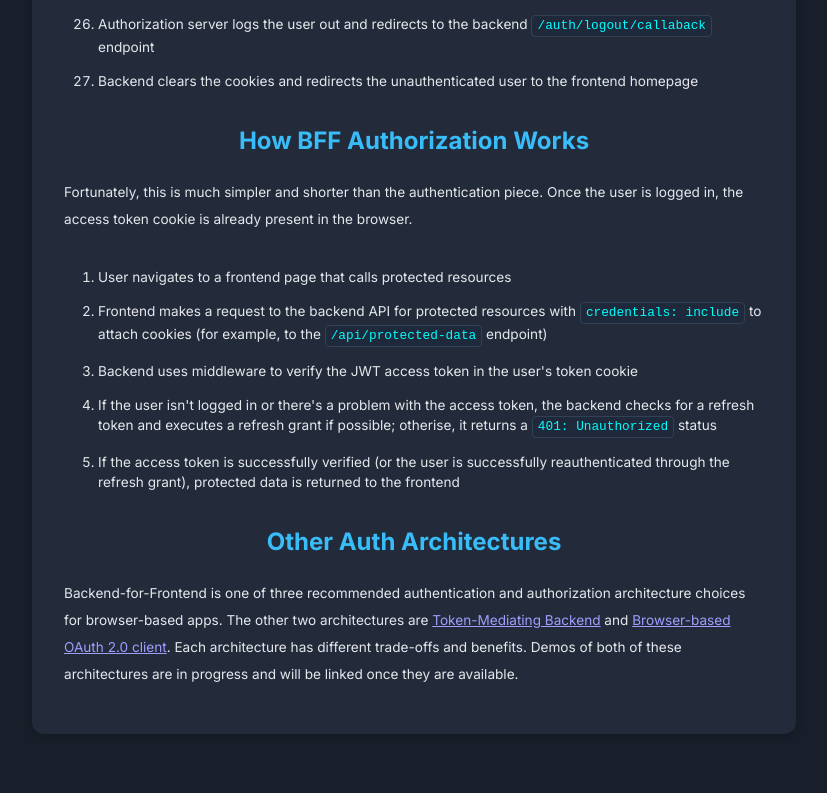
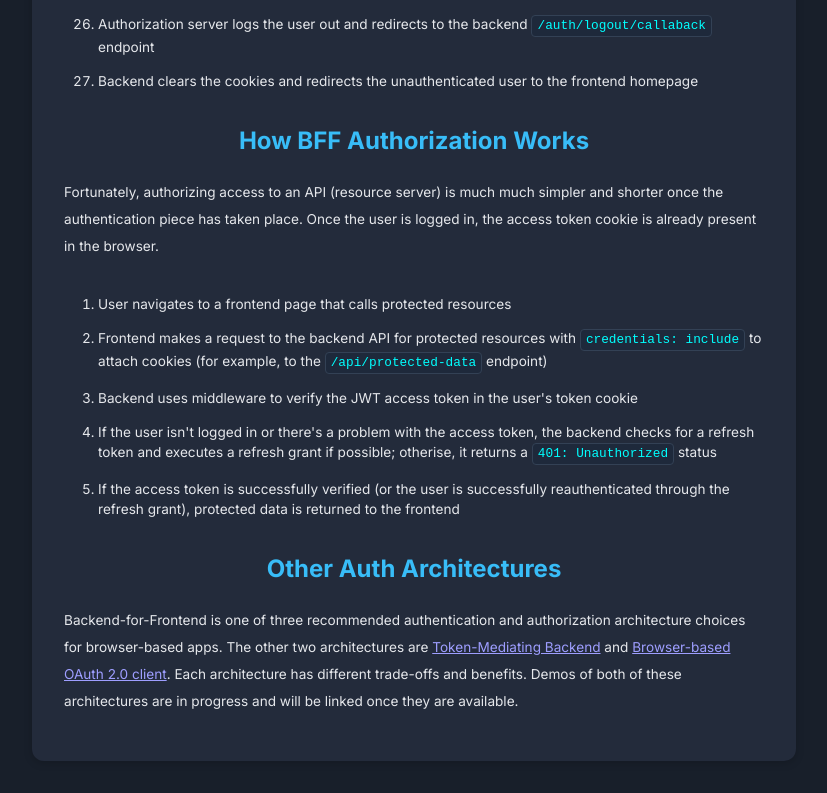
Before and after one commit to kmaida/auth-architecture, a React (Vite) app in the folder bff/frontend/: page / in a window 1280 px wide. Shown: the part 2420-3213 px from the top of the page, without its empty margins (226-1053 px from the left). Before the commit the page ends 3186 px from the top, so only its background shows below. Built offline with nearby package versions, Linux system fonts and the light colour scheme; no server answers.

Commit message:
Add a little more content to the BFF Authorization section on the homepage

```diff
--- a/bff/frontend/src/pages/HomePage.jsx
+++ b/bff/frontend/src/pages/HomePage.jsx
@@ -129,7 +129,7 @@ function HomePage() {
     </ol>
 
     <h2>How BFF Authorization Works</h2>
-    <p>Fortunately, this is much simpler and shorter than the authentication piece. Once the user is logged in, the access token cookie is already present in the browser.</p>
+    <p>Fortunately, authorizing access to an API (resource server) is much much simpler and shorter once the authentication piece has taken place. Once the user is logged in, the access token cookie is already present in the browser.</p>
     <ol>
       <li>
         User navigates to a frontend page that calls protected resources
```
